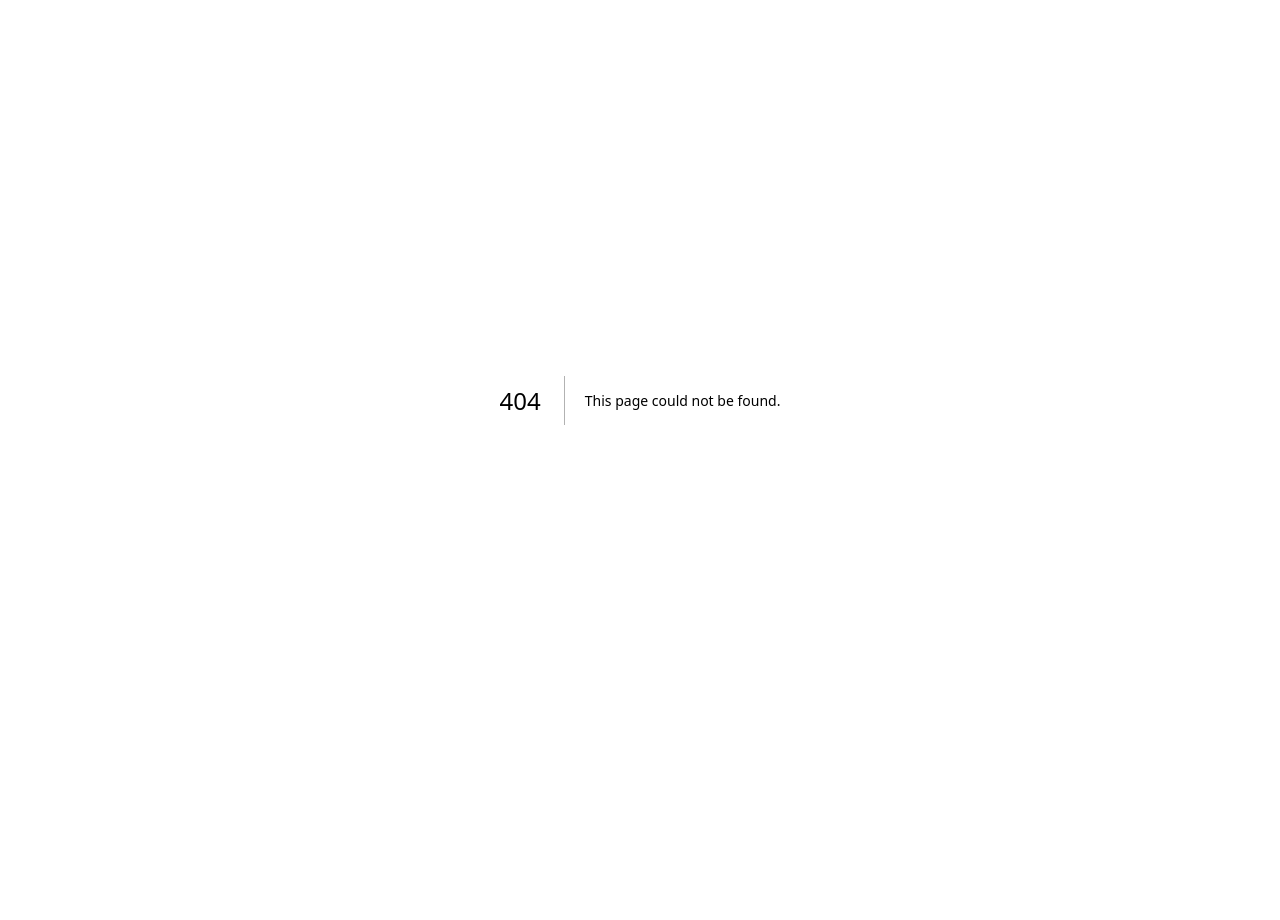
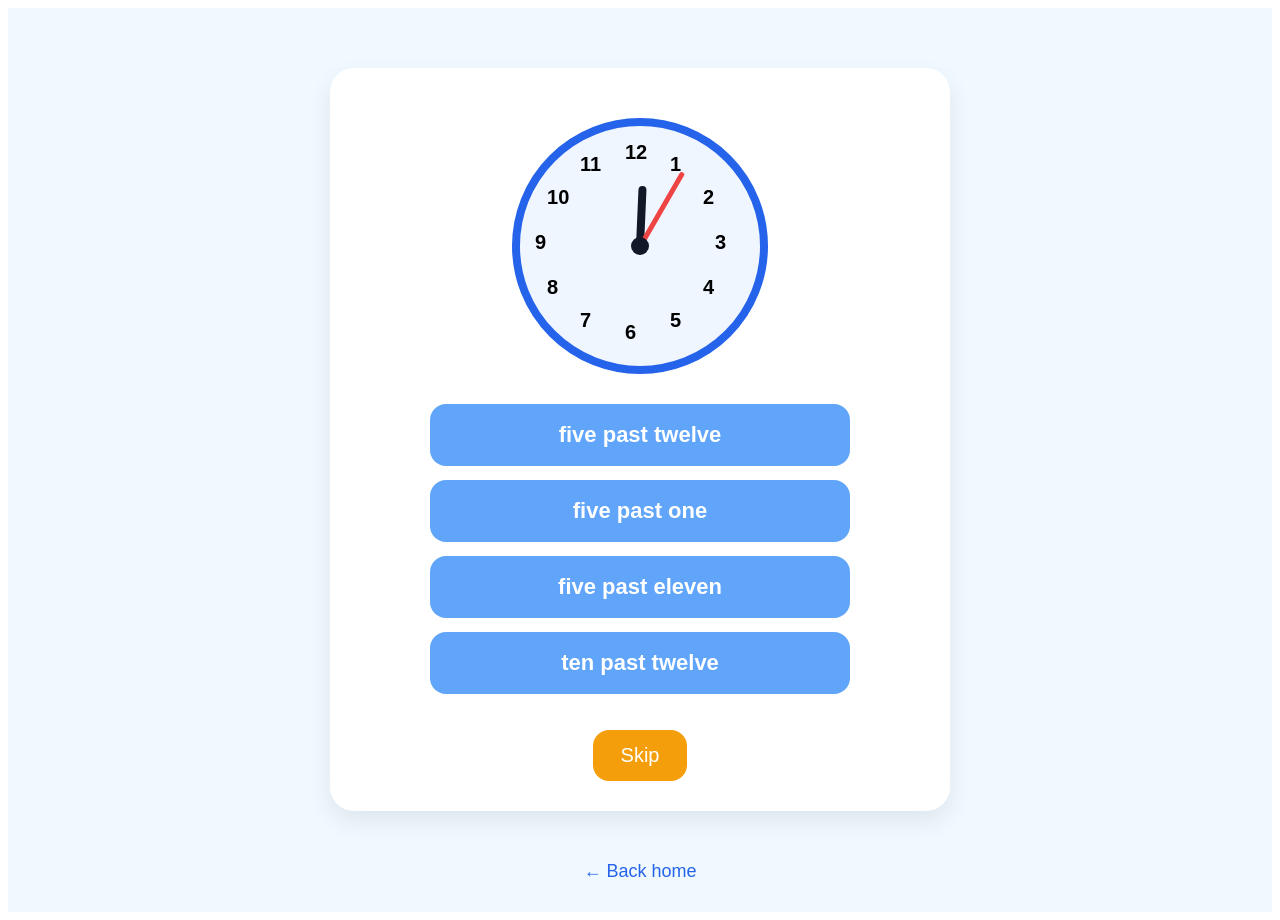
Before and after one commit to ossthun/kids, a Next.js app: page /clock-words in a window 1280 px wide. Before the commit this address had no page. Before the commit the page ends 800 px from the top, so only its background shows below. Built offline with nearby package versions, Linux system fonts and the light colour scheme.

Commit message:
Add ClockWordsPage component for time guessing game

```diff
--- /dev/null
+++ b/pages/clock-words.js
@@ -0,0 +1,265 @@
+import { useEffect, useState } from "react";
+import { getLanguage, translations } from "../translations";
+
+const numberWords = {
+  1: "one",
+  2: "two",
+  3: "three",
+  4: "four",
+  5: "five",
+  6: "six",
+  7: "seven",
+  8: "eight",
+  9: "nine",
+  10: "ten",
+  11: "eleven",
+  12: "twelve",
+  20: "twenty",
+  25: "twenty-five"
+};
+
+function randomHour() {
+  return Math.floor(Math.random() * 12) + 1;
+}
+
+function randomMinute() {
+  const options = [0, 5, 10, 15, 20, 25, 30, 35, 40, 45, 50, 55];
+  return options[Math.floor(Math.random() * options.length)];
+}
+
+function sayTime(hour, minute) {
+  if (minute === 0) return `${numberWords[hour]} o'clock`;
+  if (minute === 15) return `quarter past ${numberWords[hour]}`;
+  if (minute === 30) return `half past ${numberWords[hour]}`;
+  if (minute === 45) return `quarter to ${numberWords[hour === 12 ? 1 : hour + 1]}`;
+
+  if (minute < 30) {
+    return `${numberWords[minute]} past ${numberWords[hour]}`;
+  }
+
+  const minutesTo = 60 - minute;
+  const nextHour = hour === 12 ? 1 : hour + 1;
+
+  return `${numberWords[minutesTo]} to ${numberWords[nextHour]}`;
+}
+
+function shuffle(array) {
+  return [...array].sort(() => Math.random() - 0.5);
+}
+
+export default function ClockWordsPage() {
+  const [language, setLanguage] = useState("en");
+  const [hour, setHour] = useState(randomHour());
+  const [minute, setMinute] = useState(randomMinute());
+  const [answers, setAnswers] = useState([]);
+  const [message, setMessage] = useState("");
+
+  useEffect(() => {
+    setLanguage(getLanguage());
+  }, []);
+
+  const t = translations[language];
+
+  const hourAngle = ((hour % 12) + minute / 60) * 30;
+  const minuteAngle = minute * 6;
+
+  const correctAnswer = sayTime(hour, minute);
+
+  useEffect(() => {
+    const wrong1 = sayTime(hour === 12 ? 1 : hour + 1, minute);
+    const wrong2 = sayTime(hour, minute === 55 ? 0 : minute + 5);
+    const wrong3 = sayTime(hour === 1 ? 12 : hour - 1, minute);
+
+    setAnswers(shuffle([correctAnswer, wrong1, wrong2, wrong3]));
+  }, [hour, minute]);
+
+  const nextQuestion = () => {
+    setHour(randomHour());
+    setMinute(randomMinute());
+    setMessage("");
+  };
+
+  const checkAnswer = (answer) => {
+    if (answer === correctAnswer) {
+      setMessage(t.correct);
+      setTimeout(nextQuestion, 700);
+    } else {
+      setMessage(t.tryAgain);
+    }
+  };
+
+  return (
+    <main style={styles.page}>
+      <h1 style={styles.title}>{t.clockWordsTitle}</h1>
+
+      <p style={styles.subtitle}>{t.clockWordsSubtitle}</p>
+
+      <div style={styles.card}>
+        <div style={styles.clock}>
+          {[...Array(12)].map((_, i) => {
+            const number = i === 0 ? 12 : i;
+            const angle = i * 30;
+
+            return (
+              <span
+                key={number}
+                style={{
+                  ...styles.number,
+                  transform: `rotate(${angle}deg) translate(0, -90px) rotate(-${angle}deg)`
+                }}
+              >
+                {number}
+              </span>
+            );
+          })}
+
+          <div
+            style={{
+              ...styles.hourHand,
+              transform: `rotate(${hourAngle}deg)`
+            }}
+          />
+
+          <div
+            style={{
+              ...styles.minuteHand,
+              transform: `rotate(${minuteAngle}deg)`
+            }}
+          />
+
+          <div style={styles.centerDot} />
+        </div>
+
+        <div style={styles.answers}>
+          {answers.map((answer) => (
+            <button
+              key={answer}
+              onClick={() => checkAnswer(answer)}
+              style={styles.answerButton}
+            >
+              {answer}
+            </button>
+          ))}
+        </div>
+
+        <p style={styles.message}>{message}</p>
+
+        <button onClick={nextQuestion} style={styles.skipButton}>
+          {t.skip}
+        </button>
+      </div>
+
+      <a href="/" style={styles.backLink}>
+        {t.backHome}
+      </a>
+    </main>
+  );
+}
+
+const styles = {
+  page: {
+    minHeight: "100vh",
+    background: "#f0f9ff",
+    padding: "30px",
+    textAlign: "center",
+    fontFamily: "Arial, sans-serif"
+  },
+  title: {
+    fontSize: "42px",
+    color: "#2563eb"
+  },
+  subtitle: {
+    fontSize: "22px"
+  },
+  card: {
+    maxWidth: "560px",
+    margin: "30px auto",
+    background: "white",
+    borderRadius: "24px",
+    padding: "30px",
+    boxShadow: "0 10px 25px rgba(0,0,0,0.08)"
+  },
+  clock: {
+    width: "240px",
+    height: "240px",
+    border: "8px solid #2563eb",
+    borderRadius: "50%",
+    margin: "20px auto 30px",
+    position: "relative",
+    background: "#eff6ff"
+  },
+  number: {
+    position: "absolute",
+    left: "105px",
+    top: "105px",
+    fontSize: "20px",
+    fontWeight: "bold"
+  },
+  hourHand: {
+    position: "absolute",
+    width: "8px",
+    height: "60px",
+    background: "#111827",
+    left: "116px",
+    top: "60px",
+    transformOrigin: "bottom center",
+    borderRadius: "8px"
+  },
+  minuteHand: {
+    position: "absolute",
+    width: "5px",
+    height: "85px",
+    background: "#ef4444",
+    left: "117.5px",
+    top: "35px",
+    transformOrigin: "bottom center",
+    borderRadius: "8px"
+  },
+  centerDot: {
+    position: "absolute",
+    width: "18px",
+    height: "18px",
+    background: "#111827",
+    borderRadius: "50%",
+    left: "111px",
+    top: "111px"
+  },
+  answers: {
+    display: "grid",
+    gap: "14px",
+    maxWidth: "420px",
+    margin: "0 auto"
+  },
+  answerButton: {
+    padding: "18px",
+    background: "#60a5fa",
+    color: "white",
+    border: "none",
+    borderRadius: "16px",
+    fontSize: "22px",
+    fontWeight: "bold",
+    cursor: "pointer"
+  },
+  message: {
+    fontSize: "26px",
+    fontWeight: "bold",
+    marginTop: "24px"
+  },
+  skipButton: {
+    marginTop: "10px",
+    padding: "14px 28px",
+    background: "#f59e0b",
+    color: "white",
+    border: "none",
+    borderRadius: "16px",
+    fontSize: "20px",
+    cursor: "pointer"
+  },
+  backLink: {
+    display: "inline-block",
+    marginTop: "20px",
+    color: "#2563eb",
+    fontSize: "18px",
+    textDecoration: "none"
+  }
+};
```
